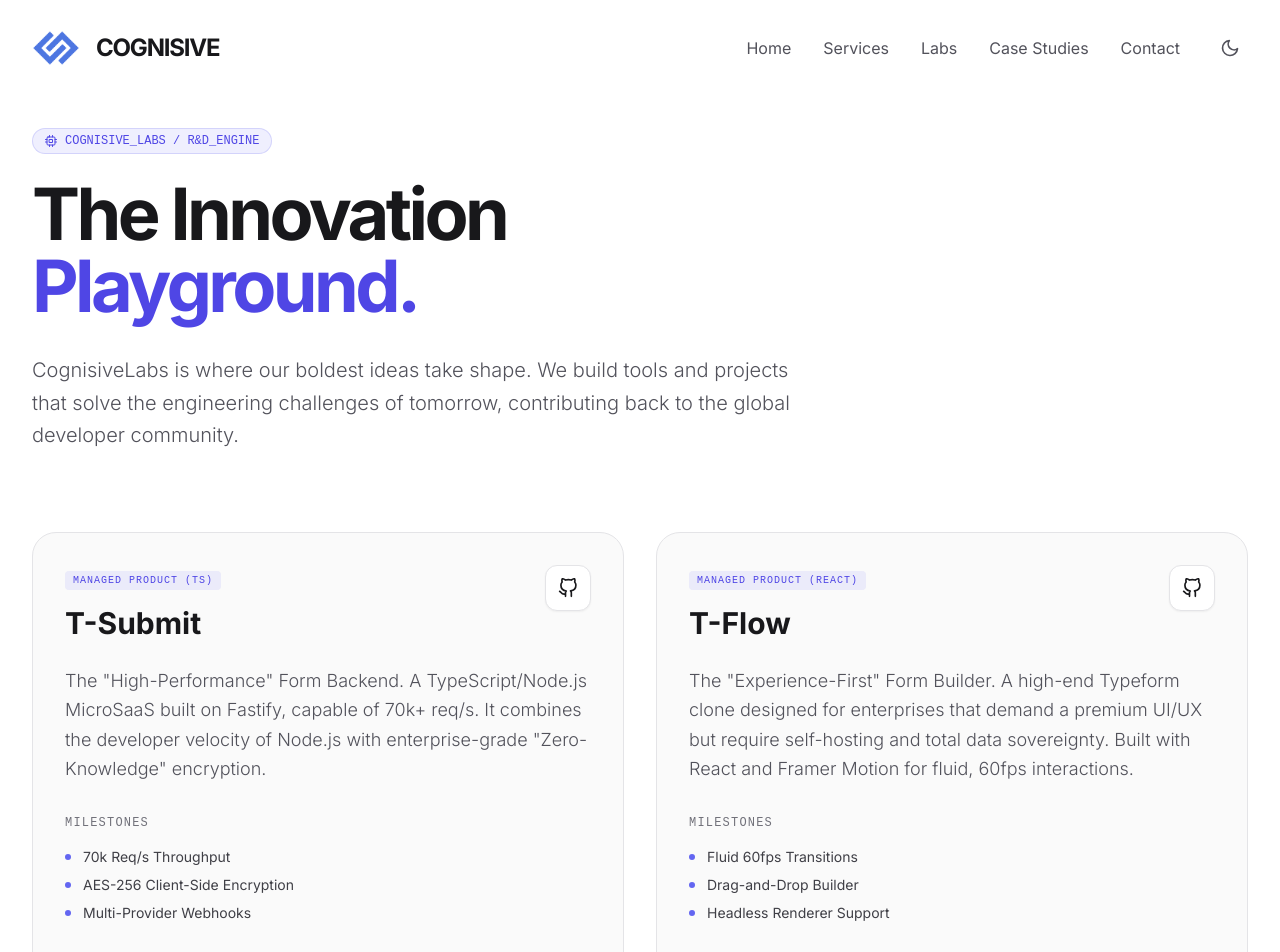
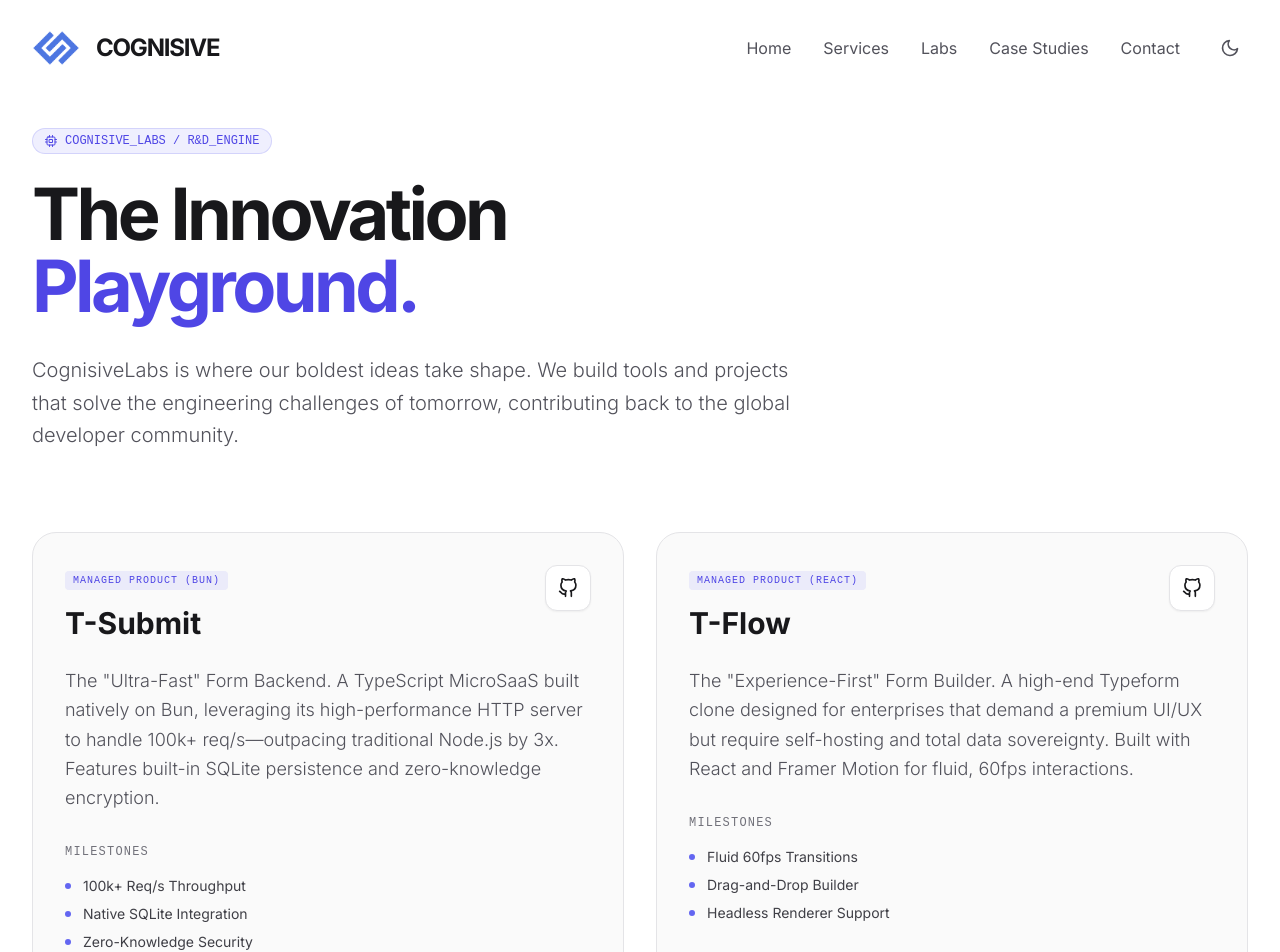
Before and after one commit to cognisivelabs/cognisivelabs.github.io, a Next.js app: page /projects in a window 1280 px wide. Shown: the top 952 px of the page. Built offline with nearby package versions, Linux system fonts and the light colour scheme.

Commit message:
Optimize: Prioritize Bun for T-Submit performance
- Updated T-Submit stack to Bun natively
- Increased throughput narrative to 100k+ req/s (Bun's advantage)
- Highlighted native SQLite integration as a strategic choice

```diff
--- a/app/projects/page.tsx
+++ b/app/projects/page.tsx
@@ -6,12 +6,12 @@ import { FiGithub, FiCode, FiBox, FiCpu, FiPlus } from 'react-icons/fi';
 const projects = [
   {
     title: 'T-Submit',
-    category: 'Managed Product (TS)',
-    description: 'The "High-Performance" Form Backend. A TypeScript/Node.js MicroSaaS built on Fastify, capable of 70k+ req/s. It combines the developer velocity of Node.js with enterprise-grade "Zero-Knowledge" encryption.',
-    tech: ['TypeScript', 'Fastify', 'Bun/Node 22'],
+    category: 'Managed Product (Bun)',
+    description: 'The "Ultra-Fast" Form Backend. A TypeScript MicroSaaS built natively on Bun, leveraging its high-performance HTTP server to handle 100k+ req/s—outpacing traditional Node.js by 3x. Features built-in SQLite persistence and zero-knowledge encryption.',
+    tech: ['TypeScript', 'Bun', 'SQLite'],
     github: 'https://github.com/cognisivelabs/t-submit',
     status: 'BETA',
-    achievements: ['70k Req/s Throughput', 'AES-256 Client-Side Encryption', 'Multi-Provider Webhooks']
+    achievements: ['100k+ Req/s Throughput', 'Native SQLite Integration', 'Zero-Knowledge Security']
   },
   {
     title: 'T-Flow',
```
